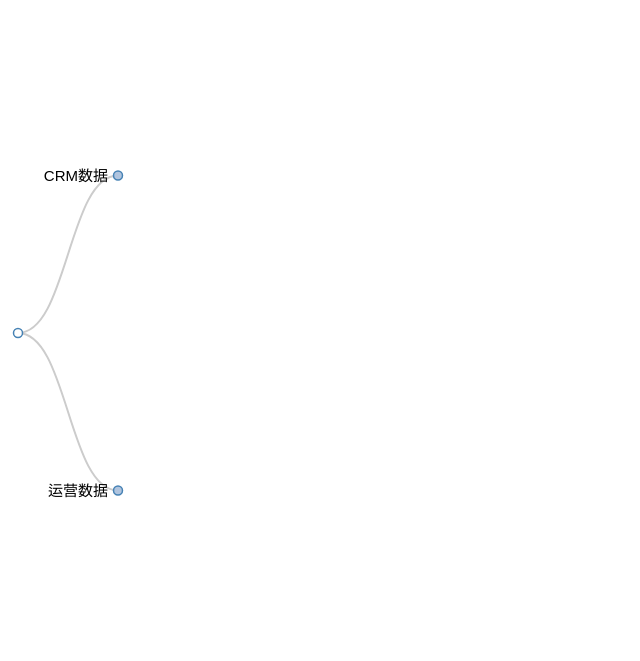
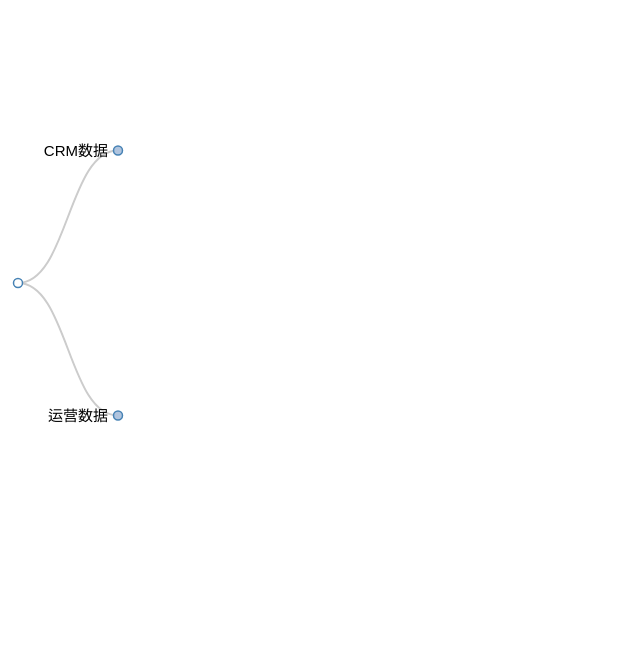
Before and after one commit to linyuyoung/cosmetic_telecom_tree, a plain HTML site: page index.html in a window 1280 px wide. Shown: the whole page, without its empty margins (0-640 px from the left). Drawn offline with nearby package versions, Linux system fonts and the light colour scheme.

Commit message:
Update index.html

```diff
--- a/index.html
+++ b/index.html
@@ -25,7 +25,7 @@
 <script>
 var margin = {top: 10, right: 10, bottom: 10, left: 10},
     width = 1000 - margin.right - margin.left,
-    height = 650 - margin.top - margin.bottom;
+    height = 550 - margin.top - margin.bottom;
 var i = 0,
     duration = 750,
     root;
```
